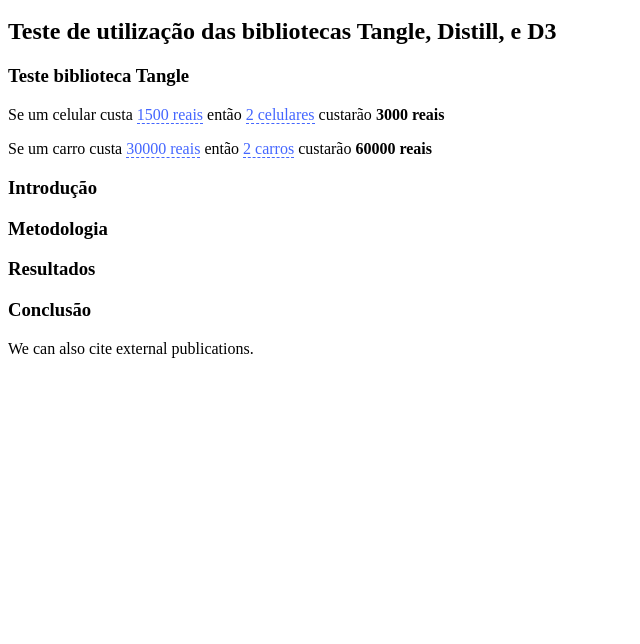
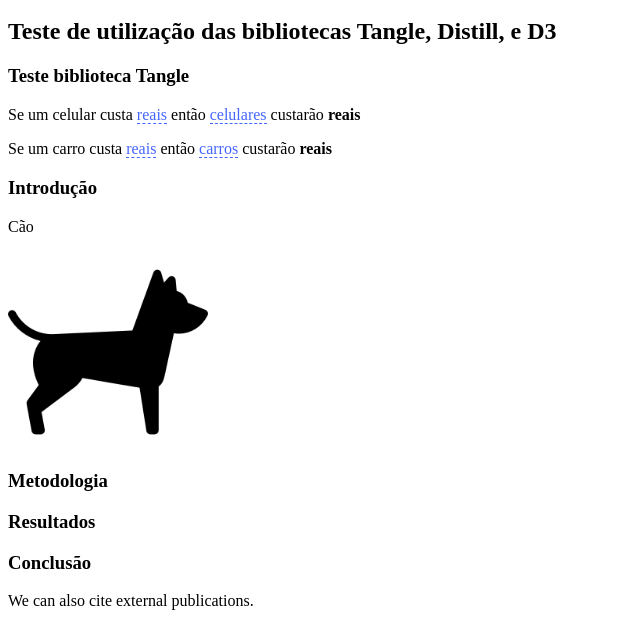
Before and after one commit to richardiago/tgc_ufabc, a plain HTML site: page artigo1/exemplo.html in a window 1280 px wide. Shown: the part 48-692 px from the top of the page, without its empty margins (0-640 px from the left). Drawn offline with nearby package versions, Linux system fonts and the light colour scheme.

Commit message:
mudança de texto e imagem

```diff
--- a/artigo1/exemplo.html
+++ b/artigo1/exemplo.html
@@ -1,4 +1,5 @@
 <html>
+
 <head>
     <title>Teste com a biblioteca Tangle</title>
 
@@ -18,9 +19,13 @@
     <script type="text/javascript" src="../Tangle/TangleKit/BVTouchable.js"></script>
     <script type="text/javascript" src="../Tangle/TangleKit/TangleKit.js"></script>
 
-        <script type="text/javascript">
+    <!-- Jquery -->
+    <script type="text/javascript" src="../Jquery/jquery-3.4.1.min.js"></script>
 
-            function tangleTeste(){
+    <!-- Script interativo -->
+    <script type="text/javascript" src="../script/interativo.js"></script>
+
+    <!-- function tangleTeste(){
 
     var rootElement = document.getElementById("calcularCelular");
     var model = {
@@ -49,7 +54,7 @@
     }
     var tangle = new Tangle(rootElement, model);
     }
-        </script>
+    </script> -->
 
     <script type="text/front-matter">
             title: "Article Title"
@@ -75,8 +80,9 @@
 
 
 </head>
+<!-- onload="tangleTeste(),tangleTeste2()" -->
 
-    <body onload="tangleTeste(),tangleTeste2()">
+<body>
 
     <dt-article class="centered">
         <h1>Título</h1>
@@ -84,17 +90,27 @@
         <dt-byline></dt-byline>
         <h3>Teste biblioteca Tangle</h3>
         <p id="calcularCelular">
-                            Se um celular custa <span class="TKAdjustableNumber" data-var="precoUnidade" data-min="1500" data-max="Infinity"> reais</span> então
-                            <span class="TKAdjustableNumber" data-var="quantidadeCelulares" data-min="0" data-max="50"> celulares</span> custarão <b data-var="valorFinal"> reais</b>
+            Se um celular custa <span class="TKAdjustableNumber" data-var="precoUnidade" data-min="1500"
+                data-max="Infinity"> reais</span> então
+            <span class="TKAdjustableNumber" data-var="quantidadeCelulares" data-min="0" data-max="50"> celulares</span>
+            custarão <b data-var="valorFinal"> reais</b>
         </p>
 
         <p id="calcularCarro">
-                            Se um carro custa <span class="TKAdjustableNumber" data-var="precoUnidade" data-min="1500" data-max="Infinity"> reais</span> então
-                            <span class="TKAdjustableNumber" data-var="quantidadeCelulares" data-min="0" data-max="50"> carros</span> custarão <b data-var="valorFinal"> reais</b>
+            Se um carro custa <span class="TKAdjustableNumber" data-var="precoUnidade" data-min="1500"
+                data-max="Infinity"> reais</span> então
+            <span class="TKAdjustableNumber" data-var="quantidadeCelulares" data-min="0" data-max="50"> carros</span>
+            custarão <b data-var="valorFinal"> reais</b>
         </p>
 
         <h3>Introdução</h3>
+        <p id="container">
+            Cão
+        </p>
 
+        <p>
+            <img id="imagem" src="./images/cao.png" alt="imagem de teste" width=200 height=200>
+        </p>
 
         <h3>Metodologia</h3>
 
@@ -111,4 +127,5 @@
 
 
 </body>
+
 </html>
```
Lines whose indentation alone changed are shown as unchanged.
